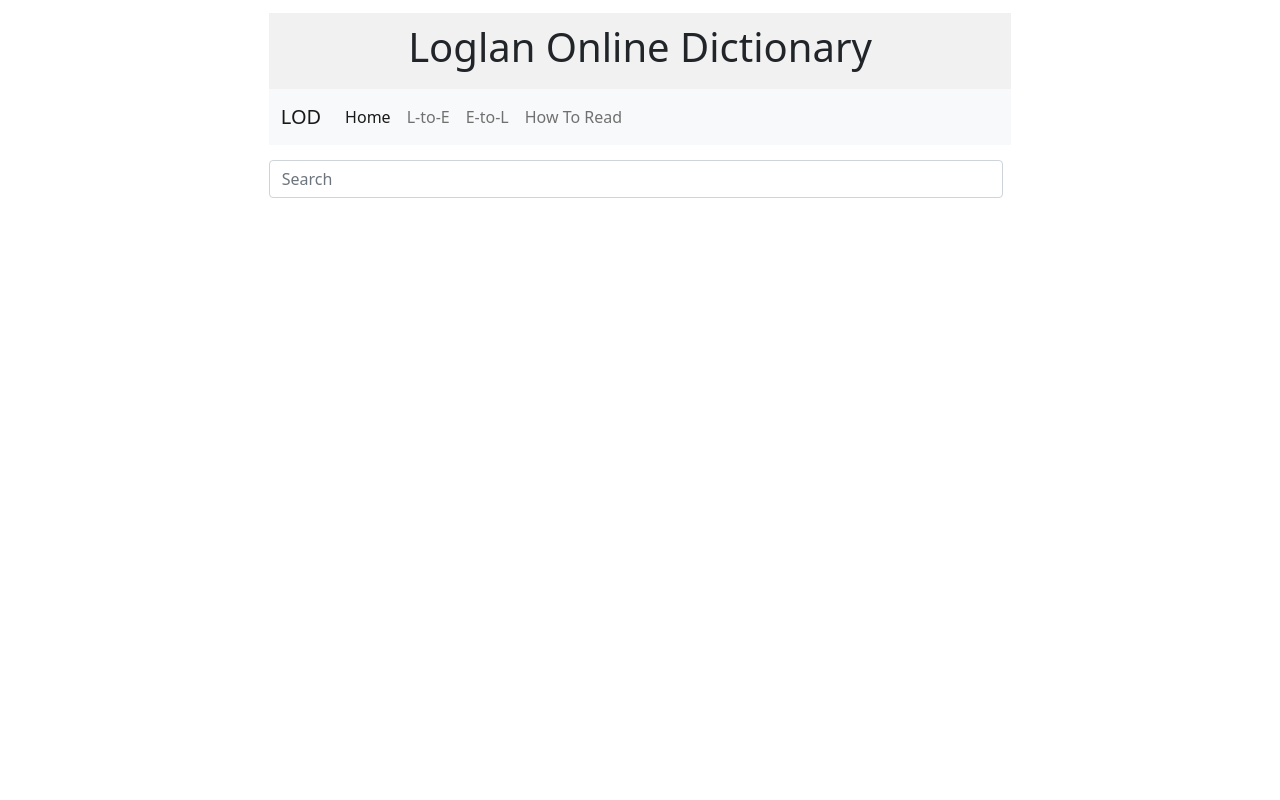
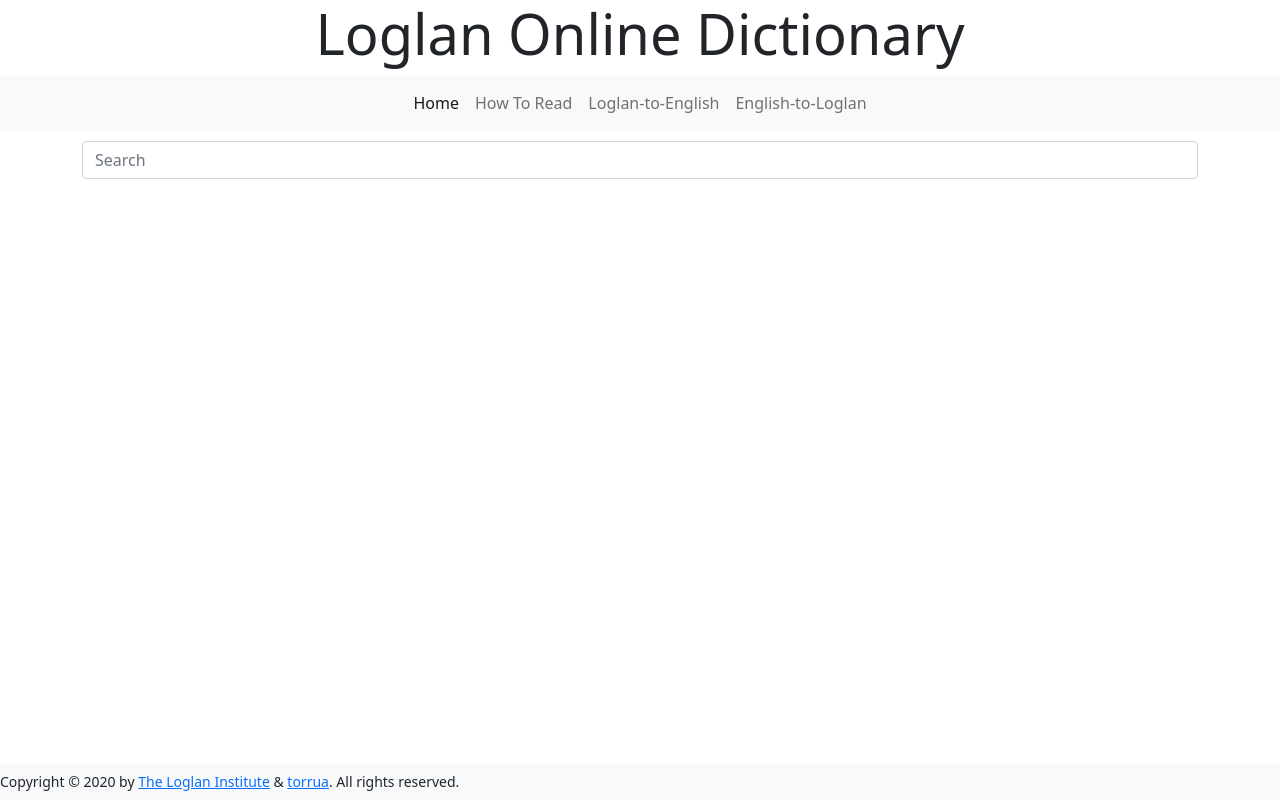
Before and after one commit to torrua/loglan_site, a Flask app: page / in a window 1280 px wide. Run offline with Flask 2, Linux system fonts and the light colour scheme.

Commit message:
Update Page Style

```diff
--- a/app/templates/base.html
+++ b/app/templates/base.html
@@ -14,133 +14,53 @@
     <title>Loglan Online Dictionary</title>
   </head>
   <style>
-
-    * {
-      box-sizing: border-box;
-    }
-
-    body {
-      padding-left: 20%;
-      padding-right: 20%;
-      min-width: 600px;
-      margin: 1%;
-    }
-
-    /* Style the header */
     .header {
-      background-color: #f1f1f1;
-      padding: 10px;
       text-align: center;
     }
+    .search {
+      padding-top: 10px;
+    }
+    .word_data  {
+      padding-top: 15px;
+      padding-bottom: 45px;
+    }
+    {% block word_style %}{% endblock %}
+  </style>
 
-    /* Create three equal columns that floats next to each other */
-    .column-main {
-      float: center;
-      padding-top: 15px;
-    }
+  <body>
+      <div class="header"><h1 class="display-4">Loglan Online Dictionary</h1></div>
 
-    /* Clear floats after the columns */
-    .row:after {
-      content: "";
-      display: table;
-      clear: both;
-    }
-    .word_data {
-      padding-top: 30px;
-    }
-    /* Responsive layout - makes the three columns stack on top of each other instead of next to each other */
-    @media screen and (max-width:600px) {
-      .column {
-        width: 100%;
-      }
-    }
+      <nav class="navbar navbar-expand-sm navbar-light bg-light justify-content-center">
+        <button class="navbar-toggler" type="button" data-bs-toggle="collapse" data-bs-target="#navbarNavAltMarkup" aria-controls="navbarNavAltMarkup" aria-expanded="false" aria-label="Toggle navigation">
+          <span class="navbar-toggler-icon "></span>
+        </button>
 
-	.lt > span {
-		font-size: 24px;
-		font-weight: bold;
-	}
-	w {
-		margin-top: 20px;
-	}
-	wl {
-		font-weight: bold;
-		display: block;
-	}
-	m, d, w, us {
-		display: block;
-	}
-	ms > *:not(:first-child) {
-		margin-top: 10px;
-	}
-	ms > * {
-		margin-left: 10px;
-	}
-
-	afx {
-		color: #007F00;
-		font-style: italic;
-	}
-	o {
-		color: #007F00;
-		font-style: italic;
-	}
-	d {
-		margin-left: 20px;
-		margin-top: 5px;
-
-		text-align: justify;
-		max-width: 90%;
-		min-width: 400px;
-	}
-	du {
-		font-weight: bold;
-	}
-	us {
-		margin-top: 5px;
-		max-width: 40%;
-		min-width: 400px;
-	}
-	k {
-		color: #0000FF;
-		font-style: italic;
-	}
-	l {
-		color: #C70039;
-		font-weight: bold;
-	}
-</style>
-<body>
-
-<div class="header">
-  <h1>Loglan Online Dictionary</h1>
-</div>
-
-  <nav class="navbar navbar-expand-lg navbar-light bg-light">
-  <div class="container-fluid">
-    <a class="navbar-brand" href="#">LOD</a>
-    <button class="navbar-toggler" type="button" data-bs-toggle="collapse" data-bs-target="#navbarNavAltMarkup" aria-controls="navbarNavAltMarkup" aria-expanded="false" aria-label="Toggle navigation">
-      <span class="navbar-toggler-icon"></span>
-    </button>
-    <div class="collapse navbar-collapse" id="navbarNavAltMarkup">
-      <div class="navbar-nav">
+        <div class="collapse navbar-collapse navbar-nav justify-content-center" id="navbarNavAltMarkup">
           <a class="nav-link active" aria-current="page" href="#">Home</a>
-        <a class="nav-link" href="#">L-to-E</a>
-        <a class="nav-link" href="#">E-to-L</a>
           <a class="nav-link" href="#">How To Read</a>
-      </div>
-    </div>
+          <a class="nav-link" href="#">Loglan-to-English</a>
+          <a class="nav-link" href="#">English-to-Loglan</a>
         </div>
       </nav>
 
-  <div class="column column-main">
+    <div class="container search">
       <form id="search" class="d-flex">
-      <input class="form-control me-2" type="search" placeholder="Search" aria-label="Search" name="word">
+        <input class="form-control" type="search" placeholder="Search" aria-label="Search" name="word">
       </form>
-    <div class="word_data">
+    </div>
+
+    <div class="container word_data">
         <span id="word_data"></span>
-    </div>
         {% block script %}{% endblock %}
     </div>
+
+    <nav class="navbar fixed-bottom navbar-expand-lg bg-light">
+      <ul class="navbar-nav">
+        <li class="nav-item">
+          <div class="container-fluent" style="font-size: 14px; margin-right: 10px;">Copyright © <script type="text/javascript">var year = new Date();document.write(year.getFullYear());</script> by <a href="https://http://www.loglan.org/">The Loglan Institute</a> & <a href="https://github.com/torrua">torrua</a>. All rights reserved.</div>
+        </li>
+      </ul>
+    </nav>
 
     <!-- Bootstrap Bundle with Popper -->
     <script src="https://cdn.jsdelivr.net/npm/bootstrap@5.0.0-beta1/dist/js/bootstrap.bundle.min.js" integrity="sha384-ygbV9kiqUc6oa4msXn9868pTtWMgiQaeYH7/t7LECLbyPA2x65Kgf80OJFdroafW" crossorigin="anonymous"></script>
--- a/app/templates/plain.html
+++ b/app/templates/plain.html
@@ -1,4 +1,61 @@
 {% extends 'base.html' %}
+
+
+{% block word_style %}
+	.lt > span {
+		font-size: 24px;
+		font-weight: bold;
+	}
+	w {
+		margin-top: 20px;
+	}
+	wl {
+		font-weight: bold;
+		display: block;
+	}
+	m, d, w, us {
+		display: block;
+	}
+	ms > *:not(:first-child) {
+		margin-top: 10px;
+	}
+	ms > * {
+		margin-left: 10px;
+	}
+
+	afx {
+		color: #007F00;
+		font-style: italic;
+	}
+	o {
+		color: #007F00;
+		font-style: italic;
+	}
+	d {
+		margin-left: 20px;
+		margin-top: 5px;
+
+		text-align: justify;
+		max-width: 90%;
+		min-width: 400px;
+	}
+	du {
+		font-weight: bold;
+	}
+	us {
+		margin-top: 5px;
+		max-width: 40%;
+		min-width: 400px;
+	}
+	k {
+		color: #0000FF;
+		font-style: italic;
+	}
+	l {
+		color: #C70039;
+		font-weight: bold;
+	}
+{% endblock %}
 
 {% block script %}
   <script>
```
Lines whose indentation alone changed are shown as unchanged.
